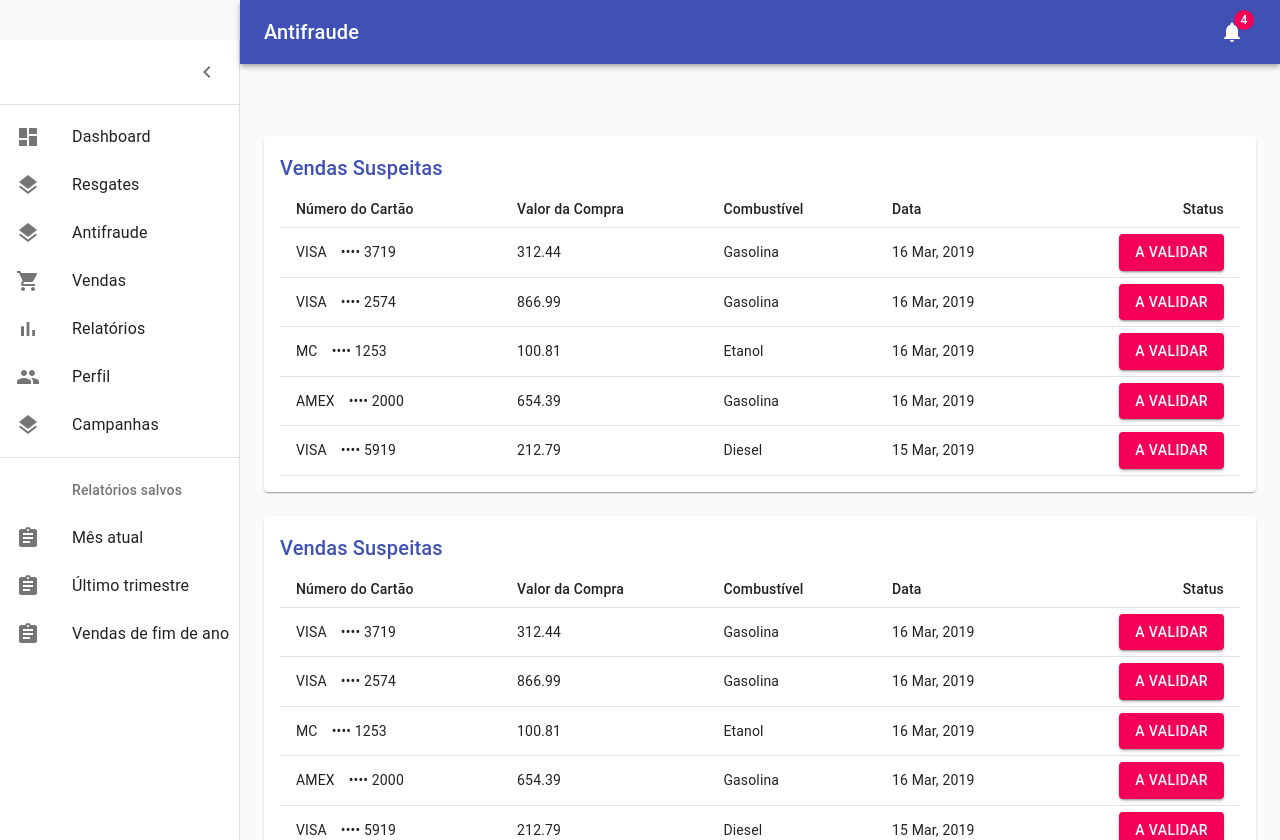
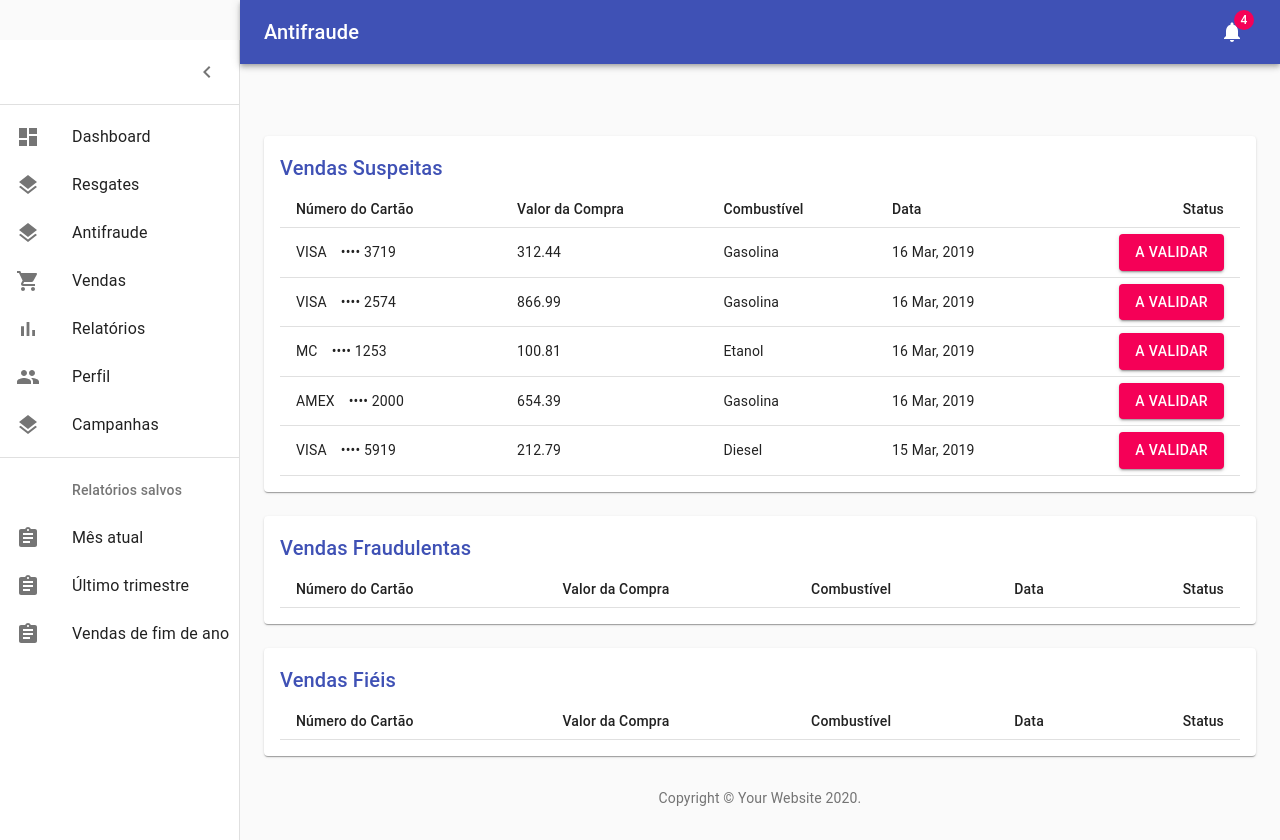
Before and after one commit to lcsouzamenezes/antifraude-1, a React (Create React App) app: page / in a window 1280 px wide. Built offline with nearby package versions, Linux system fonts and the light colour scheme.

Commit message:
Classificação e exibição para o usuário das vendas em suas respectivas tabelas: vendas fiéis e vendas fraudulentas.

```diff
--- a/src/Modal.js
+++ b/src/Modal.js
@@ -43,16 +43,17 @@ export default function AnimatedModal(props) {
   };
 
   const handleFraude = () => {
-    props.statusVenda(props.mId,1);
+    props.statusVenda(props.vendas.indexOf(props.mId),1);
+    handleClose();
   };
 
   const handleFiel = () => {
-    props.statusVenda(props.mId,2);
+    props.statusVenda(props.vendas.indexOf(props.mId),2);
+    handleClose();
   };
 
   return (
       <div>
-
           <Button variant="contained" color="secondary" onClick={handleOpen}>
               A validar
           </Button>
--- a/src/dashboard/Dashboard.js
+++ b/src/dashboard/Dashboard.js
@@ -185,24 +185,8 @@ export default function Dashboard() {
                 <Deposits />
               </Paper>
             </Grid> */}
-            {/* Vendas Suspeitas */}
-            <Grid item xs={12}>
-              <Paper className={classes.paper}>
-                <Orders />
-              </Paper>
-            </Grid>
-            {/* Vendas Fraudulentas */}
-            <Grid item xs={12}>
-              <Paper className={classes.paper}>
-                <Orders />
-              </Paper>
-            </Grid>
-            {/* Vendas Fiéis */}
-            <Grid item xs={12}>
-              <Paper className={classes.paper}>
-                <Orders />
-              </Paper>
-            </Grid>
+            {/* Vendas */}
+              <Orders />
           </Grid>
           <Box pt={4}>
             <Copyright />
--- a/src/dashboard/Orders.js
+++ b/src/dashboard/Orders.js
@@ -1,36 +1,14 @@
 import React from 'react';
 import Link from '@material-ui/core/Link';
 import { makeStyles } from '@material-ui/core/styles';
-import Table from '@material-ui/core/Table';
-import TableBody from '@material-ui/core/TableBody';
-import TableCell from '@material-ui/core/TableCell';
-import TableHead from '@material-ui/core/TableHead';
-import TableRow from '@material-ui/core/TableRow';
 import Title from './Title';
-import Modal from '../Modal';
+import TabelaVendas from './Table';
+import Grid from '@material-ui/core/Grid';
+import Paper from '@material-ui/core/Paper';
 
 // Generate Order Data
 function createData( id, cartao, valor, combustivel, data, status){
   return {id, cartao, valor, combustivel, data, status};
-
- /**Status da venda pode ser:
-  * 0: sob suspeita de fraude.
-  * 1: fraudulenta.
-  * 2: fiel.
-  */
-}
-
-var rows = [
-  createData(0, 'VISA ⠀•••• 3719', 312.44, 'Gasolina', '16 Mar, 2019', 0),
-  createData(1, 'VISA ⠀•••• 2574', 866.99, 'Gasolina', '16 Mar, 2019', 0),
-  createData(2, 'MC   ⠀•••• 1253', 100.81, 'Etanol'  , '16 Mar, 2019', 0),
-  createData(3, 'AMEX ⠀•••• 2000', 654.39, 'Gasolina', '16 Mar, 2019', 0),
-  createData(4, 'VISA ⠀•••• 5919', 212.79, 'Diesel'  , '15 Mar, 2019', 0),
-];
-
-// essa função recebe do modal o status da venda selecionado pelo usuário
-function changeStatus(id, status){
-  rows[id].status = status;
 }
 
 function preventDefault(event) {
@@ -41,36 +19,74 @@ const useStyles = makeStyles(theme => ({
   seeMore: {
     marginTop: theme.spacing(3),
   },
+  paper: {
+    padding: theme.spacing(2),
+    display: 'flex',
+    overflow: 'auto',
+    flexDirection: 'column',
+  },
 }));
 
 export default function Orders() {
+
+  //Arrays de vendas são criados aqui para facilitar a manipulação de seus estados.
+  const [suspeitas, setSuspeitas] = React.useState([
+    createData(0, 'VISA ⠀•••• 3719', 312.44, 'Gasolina', '16 Mar, 2019', 0),
+    createData(1, 'VISA ⠀•••• 2574', 866.99, 'Gasolina', '16 Mar, 2019', 0),
+    createData(2, 'MC   ⠀•••• 1253', 100.81, 'Etanol'  , '16 Mar, 2019', 0),
+    createData(3, 'AMEX ⠀•••• 2000', 654.39, 'Gasolina', '16 Mar, 2019', 0),
+    createData(4, 'VISA ⠀•••• 5919', 212.79, 'Diesel'  , '15 Mar, 2019', 0),
+  ]);
+
+  const [fieis, setFieis] = React.useState([]);
+  const [fraudes, setFraudes] = React.useState([]);
+
+  // essa função recebe do modal o status da venda selecionado pelo usuário e atualiza os arrays
+  function changeStatus(id, status){
+
+    suspeitas[id].status = status;
+
+    if(status === 1){
+      fraudes.push(suspeitas[id]);
+      setFraudes(Object.values(fraudes));
+      //console.log(fraudes);
+    }
+    else if(status === 2){
+      fieis.push(suspeitas[id]);
+      setFieis(Object.values(fieis));
+     //console.log(fieis);
+    }
+
+    //setFraudes(fraudes);
+    suspeitas.splice(id,1);
+    setSuspeitas(Object.values(suspeitas));
+    console.log(suspeitas);
+  }
+
   const classes = useStyles();
   return (
     <React.Fragment>
-      <Title>Vendas Suspeitas</Title>
-      <Table size="small">
-        <TableHead>
-          <TableRow>
-            <TableCell>Número do Cartão</TableCell>
-            <TableCell>Valor da Compra</TableCell>
-            <TableCell>Combustível</TableCell>
-            <TableCell>Data</TableCell>
-            <TableCell align="right">Status</TableCell>
-          </TableRow>
-        </TableHead>
-        <TableBody>
-          {rows.map(row => (
-            <TableRow key={row.id}>
-              <TableCell>{row.cartao}</TableCell>
-              <TableCell>{row.valor}</TableCell>
-              <TableCell>{row.combustivel}</TableCell>
-              <TableCell>{row.data}</TableCell>
-              {/* Modal recebe a função que controla o status da venda*/}
-              <TableCell align="right"><Modal statusVenda = {changeStatus} mId = {row.id}/></TableCell>
-            </TableRow>
-          ))}
-        </TableBody>
-      </Table>
+      <Grid item xs={12}>
+        <Paper className={classes.paper}>
+          <Title>Vendas Suspeitas</Title>
+          <TabelaVendas vendas = {suspeitas} statusVenda = {changeStatus}/>
+        </Paper>
+
+      </Grid>
+
+      <Grid item xs={12}>
+        <Paper className={classes.paper}>
+          <Title>Vendas Fraudulentas</Title>
+          <TabelaVendas vendas = {fraudes} statusVenda = {changeStatus}/>
+        </Paper>
+      </Grid>
+
+      <Grid item xs={12}>
+        <Paper className={classes.paper}>
+          <Title>Vendas Fiéis</Title>
+          <TabelaVendas vendas = {fieis} statusVenda = {changeStatus}/>
+        </Paper>
+      </Grid>
     </React.Fragment>
   );
 }
--- /dev/null
+++ b/src/dashboard/Table.js
@@ -0,0 +1,47 @@
+import React from 'react';
+import Table from '@material-ui/core/Table';
+import TableBody from '@material-ui/core/TableBody';
+import TableCell from '@material-ui/core/TableCell';
+import TableHead from '@material-ui/core/TableHead';
+import TableRow from '@material-ui/core/TableRow';
+import Modal from '../Modal';
+
+var rows = [];
+
+export default function TabelaVendas(props){
+
+  //converte o objeto de volta em array
+    rows = Object.values(props.vendas);
+
+      return(
+        <React.Fragment>
+            <Table size="small">
+        <TableHead>
+          <TableRow>
+            <TableCell>Número do Cartão</TableCell>
+            <TableCell>Valor da Compra</TableCell>
+            <TableCell>Combustível</TableCell>
+            <TableCell>Data</TableCell>
+            <TableCell align="right">Status</TableCell>
+          </TableRow>
+        </TableHead>
+        <TableBody>
+          {rows.map(row => (
+            <TableRow key={row.id}>
+              <TableCell>{row.cartao}</TableCell>
+              <TableCell>{row.valor}</TableCell>
+              <TableCell>{row.combustivel}</TableCell>
+              <TableCell>{row.data}</TableCell>
+              {/* Modal recebe a função que controla o status da venda*/}
+              <TableCell align="right">{row.status === 0 ? <Modal statusVenda = {props.statusVenda} mId = {row} vendas = {rows}/> : 'Venda validada'}</TableCell>
+            </TableRow>
+          ))}
+        </TableBody>
+      </Table>
+        </React.Fragment>
+
+    );
+
+
+
+}
```
